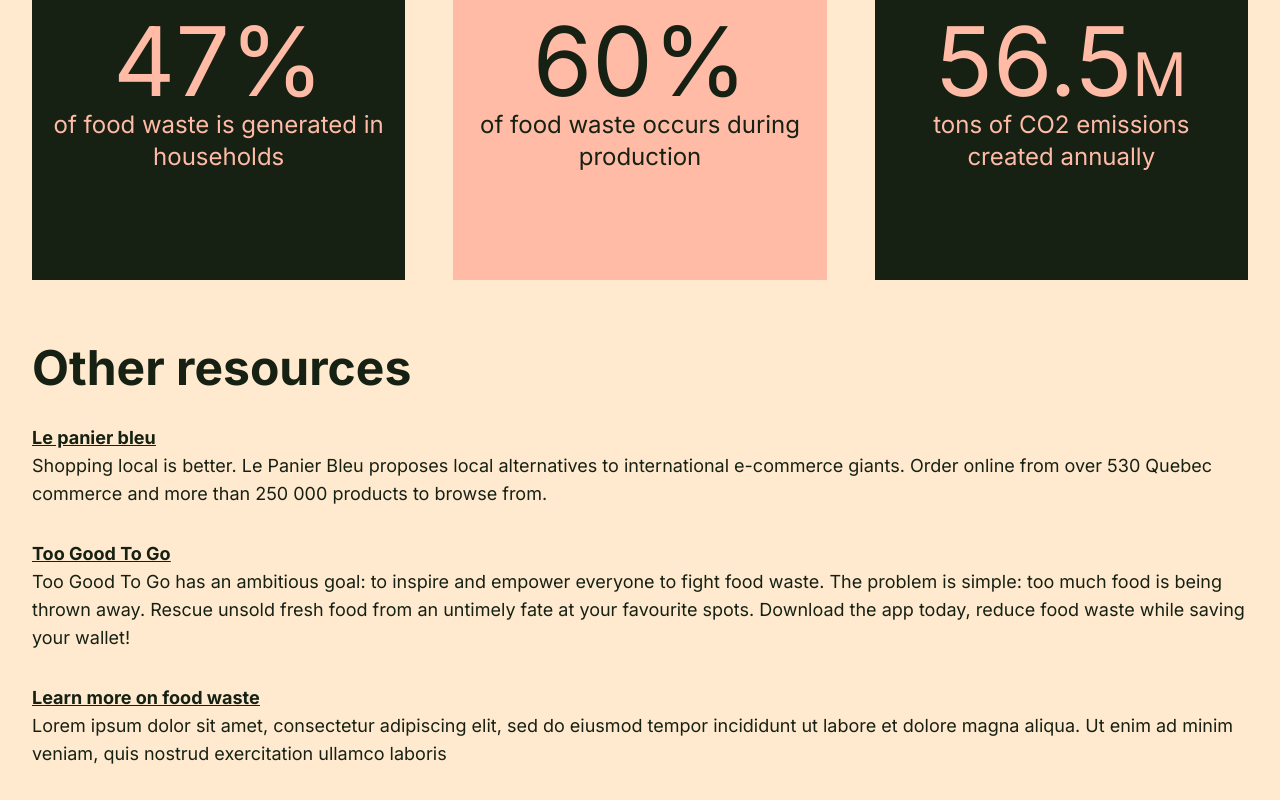
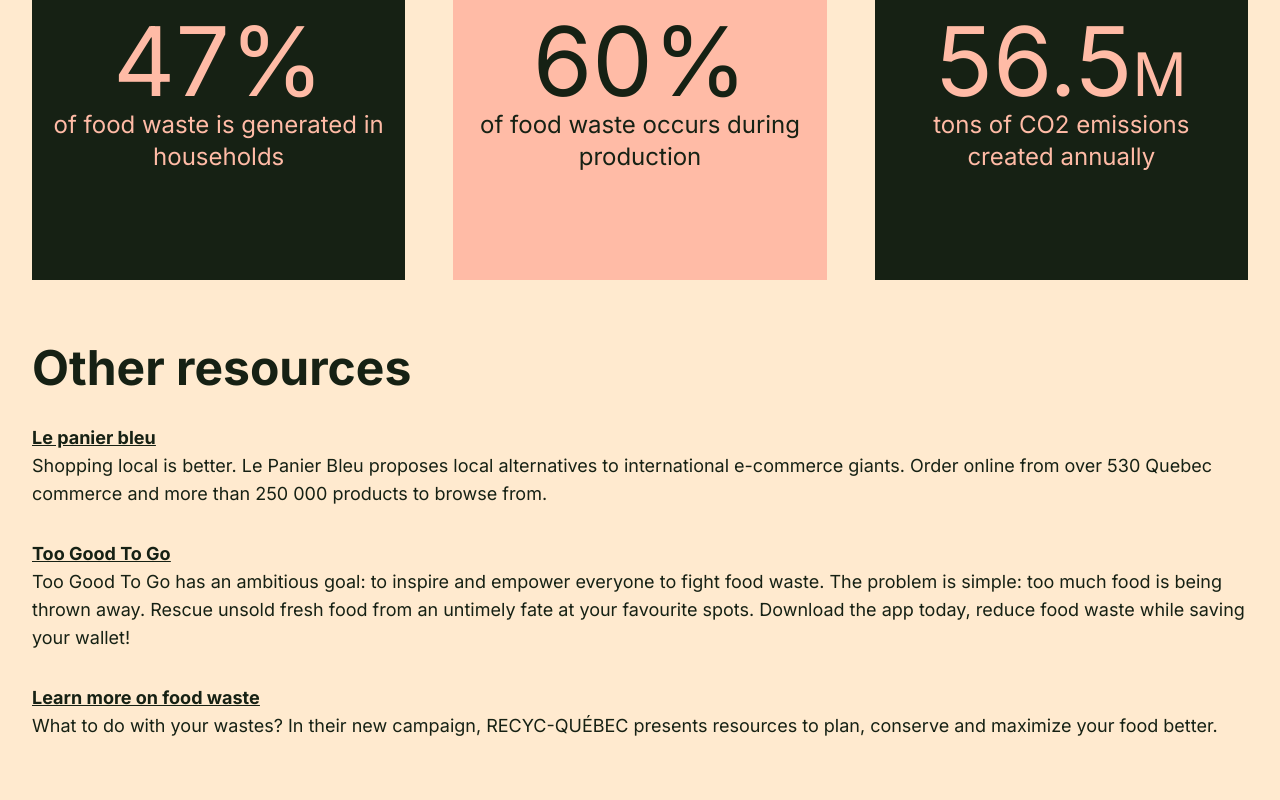
Before and after one commit to nicolegros/polyhacks-24, a Next.js app: page /about in a window 1280 px wide. Shown: the part 1064-1864 px from the top of the page. After the commit the page ends 1836 px from the top, so only its background shows below. Built offline with nearby package versions, Linux system fonts and the light colour scheme.

Commit message:
:speech_balloon: Added text information for RECYC-QC

```diff
--- a/app/about/page.tsx
+++ b/app/about/page.tsx
@@ -59,8 +59,7 @@ export default function About() {
         </div>
 
         <div className="flex">
-          <p className="px-8 pb-8 text-sacramento text-lg">Lorem ipsum dolor sit amet, consectetur adipiscing elit, sed do eiusmod tempor incididunt ut labore et dolore magna aliqua. Ut enim ad minim veniam, quis nostrud exercitation ullamco laboris
-          </p>
+          <p className="px-8 pb-8 text-sacramento text-lg">What to do with your wastes? In their new campaign, RECYC-QUÉBEC presents resources to plan, conserve and maximize your food better.</p>
         </div>
       </div>
     </div>
```
